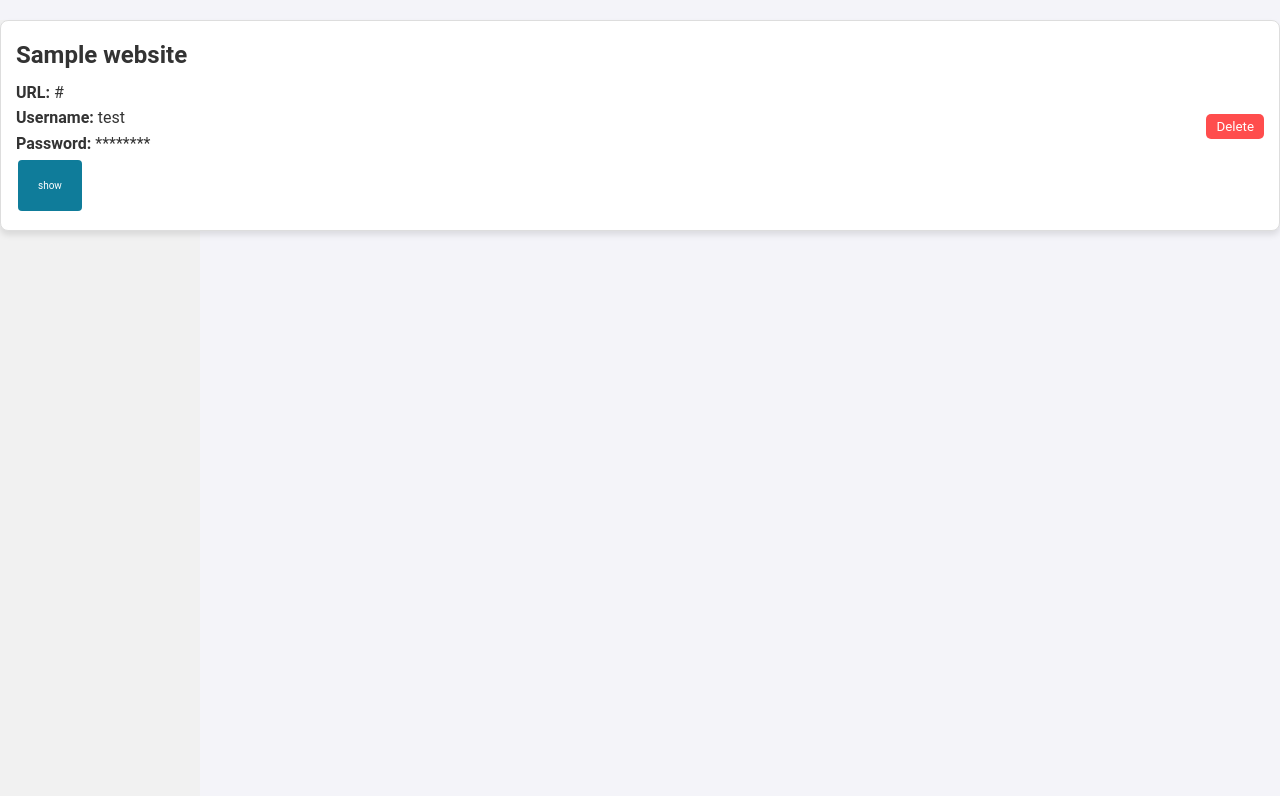
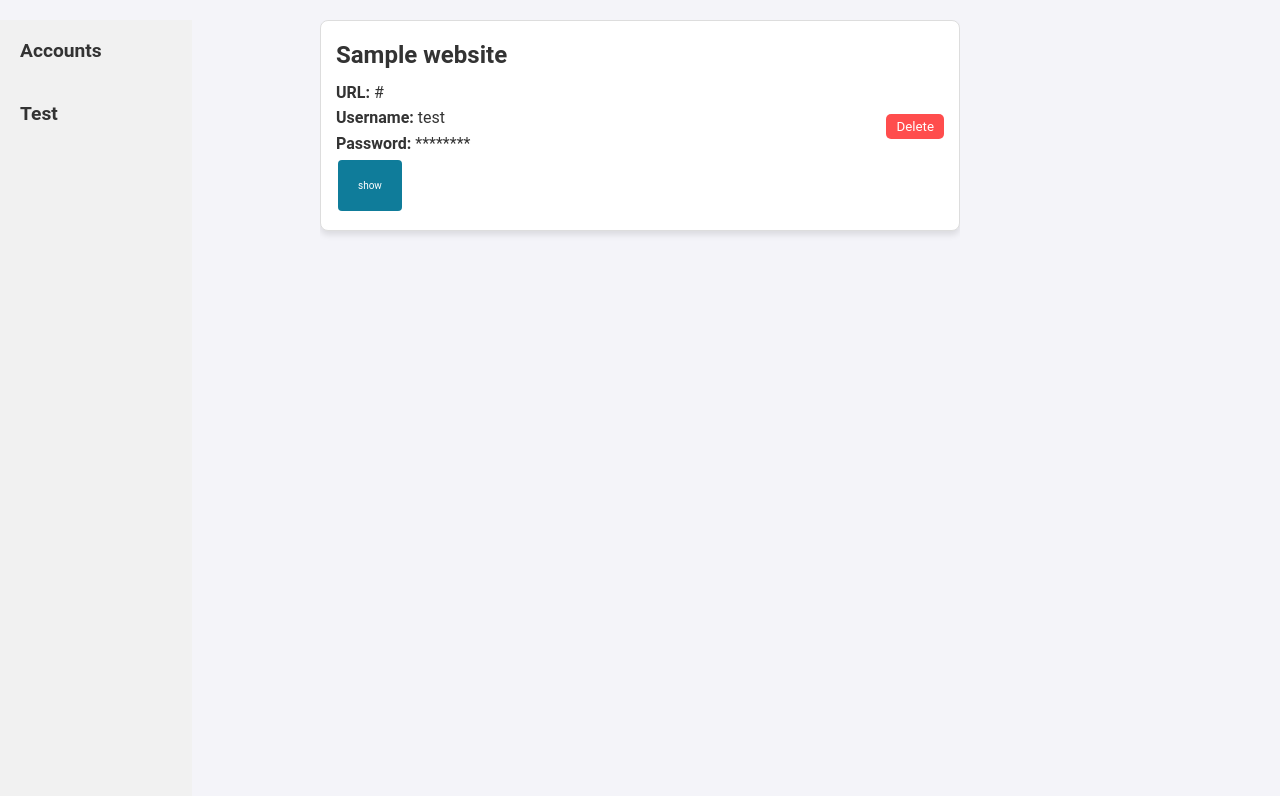
Before and after one commit to BoCampion/CoolPasswordManager, a Flask app: page / in a window 1280 px wide. Shown: the part 91-887 px from the top of the page. Run offline with Flask 3, Linux system fonts and the light colour scheme; data comes from the database, SQL or seed files in the repository; both versions use the stored data as it was after the commit; tables that the repository leaves empty hold one stand-in row (values such as "Sample post").

Commit message:
Fixed siderbar overlapping

```diff
--- a/python flask/static/style.css
+++ b/python flask/static/style.css
@@ -53,6 +53,10 @@ main {
     background: white;
     border-radius: 10px;
     box-shadow: 0 4px 6px rgba(0, 0, 0, 0.1);
+}
+
+.main-container {
+    display: flex; /* Makes the div a flexbox container */
 }
 
 /* Password List */
@@ -162,8 +166,12 @@ button.delete-entry:hover {
     background-color: #ff0000;
 }
 .password-list {
-    margin: 20px 0;
     animation: myAnim 1s ease 0s 1 normal both;
+    z-index: -100;
+    width: 70vw; /* takes up 70% of the viewport width */
+    height: 80vh; /* Padding is included in this height. */
+    overflow-y: auto; /* Scrolls only vertically */
+    margin: auto 20em; /* adjust as needed */
 }
 
 .password-list .entry {
@@ -176,6 +184,10 @@ button.delete-entry:hover {
     padding: 15px;
     margin-bottom: 10px;
     box-shadow: 0 4px 6px rgba(0, 0, 0, 0.1);
+    overflow: auto;
+    max-width: auto;
+
+
 }
 
 .password-list .entry .details {
@@ -249,11 +261,11 @@ button.delete-entry:hover {
 .sidebar {
     margin: 0;
     padding: 0;
-    width: 200px;
     background-color: #f1f1f1;
     position: fixed;
-    height: 100%;
     overflow: auto;
+    width: 15vw; /* Takes up 15% of the viewport width, adjust as needed */
+    height: 85vh; /* Remember, padding is included in this height! */
   }
 
   /* Sidebar links */
--- a/python flask/templates/index.html
+++ b/python flask/templates/index.html
@@ -12,6 +12,8 @@
         <button data-modal-target="#modal" class="open-modal-button">Add new password</button>
 
     </header>
+
+    <div class="main-container">
 
         <!-- List of stored data -->
         <div class="sidebar">
@@ -42,6 +44,7 @@
             {% endfor %}
         </div>
 
+    </div>
 
     <div class="modal" id="modal">
         <div class="modal-header">
```
Also changed, not shown: database.db. Lines whose indentation alone changed are shown as unchanged.
